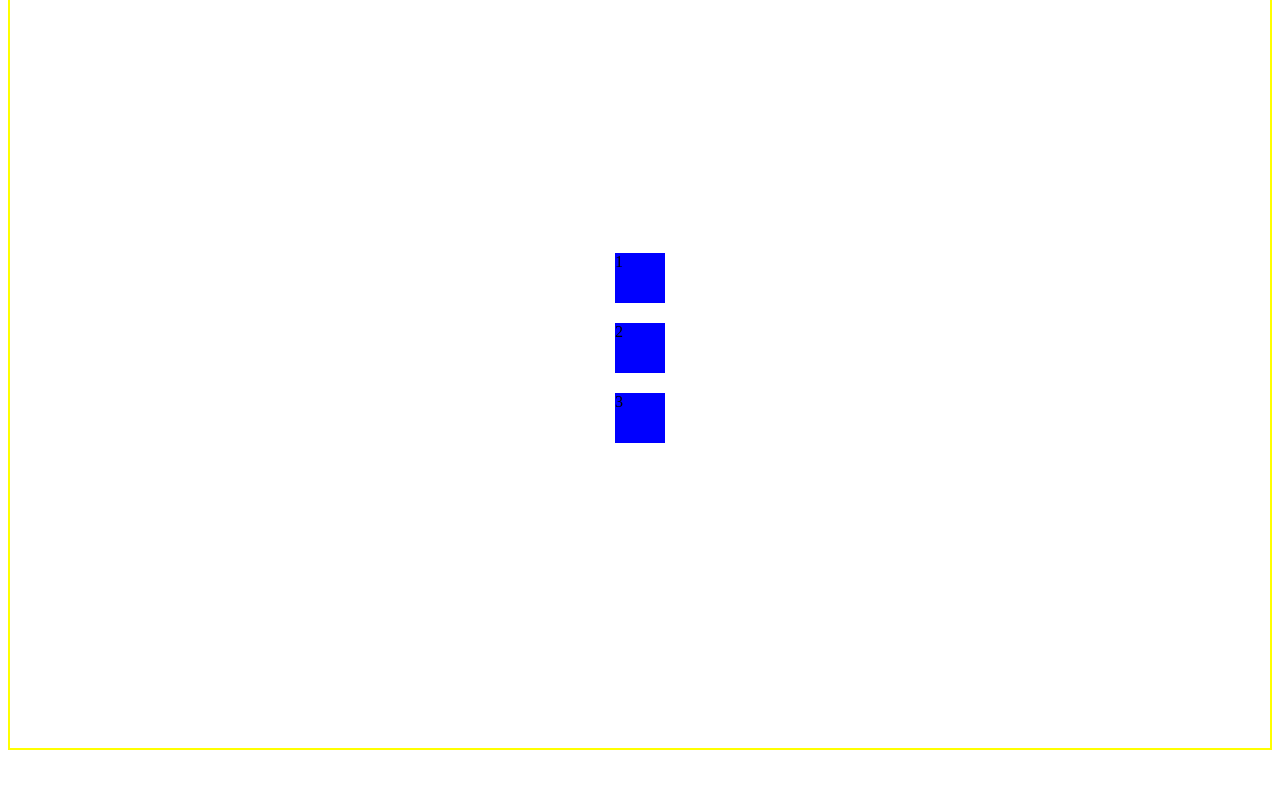
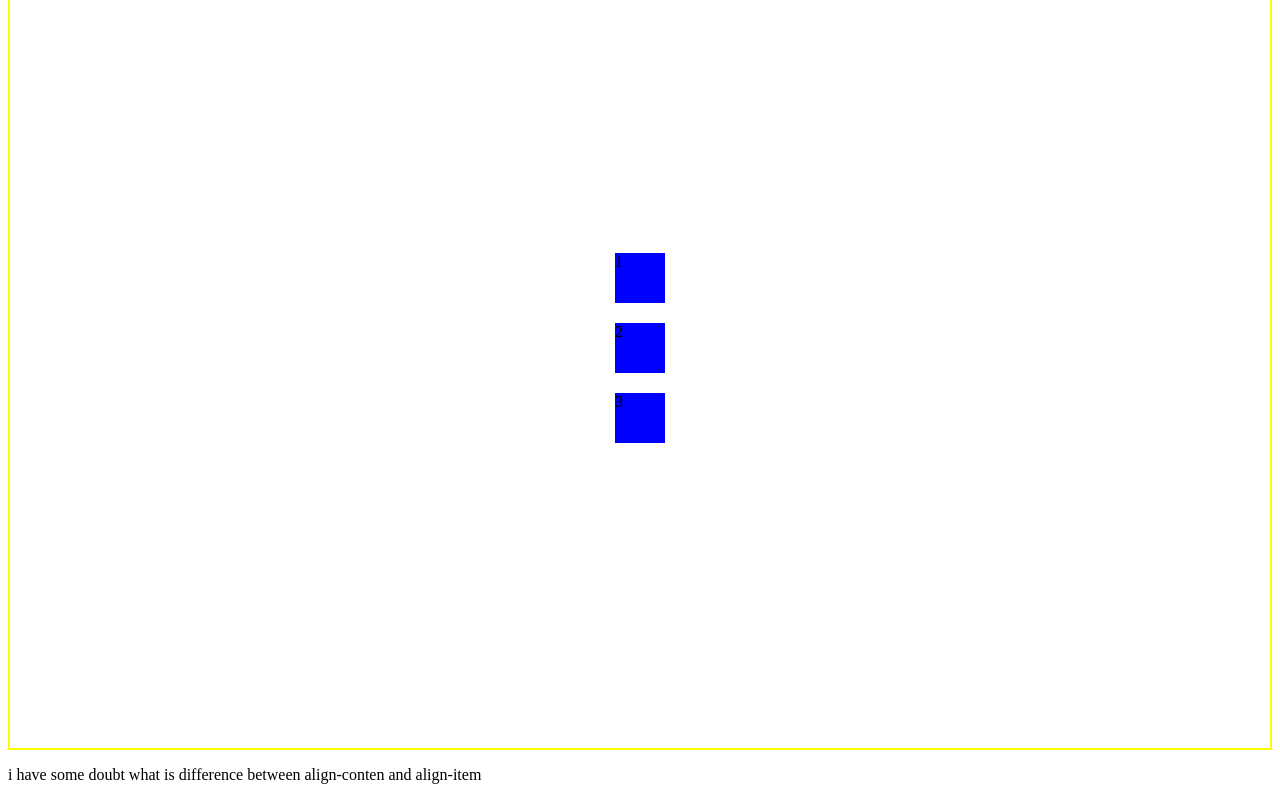
Before and after one commit to jegini-lokesh/flex-justify-content-and-aligin-item, a plain HTML site: page index.html in a window 1280 px wide. Shown: the part 876-1676 px from the top of the page. Before the commit the page ends 1636 px from the top, so only its background shows below. Drawn offline with Linux system fonts and the light colour scheme.

Commit message:
lign-content and align-item

```diff
--- a/index.html
+++ b/index.html
@@ -22,7 +22,7 @@
         <div class="box1">2</div>
         <div class="box1">3</div>
     </div>
-
+    <p>i have some doubt what is difference between align-conten and align-item</p>
 </body>
 
 </html>
```
